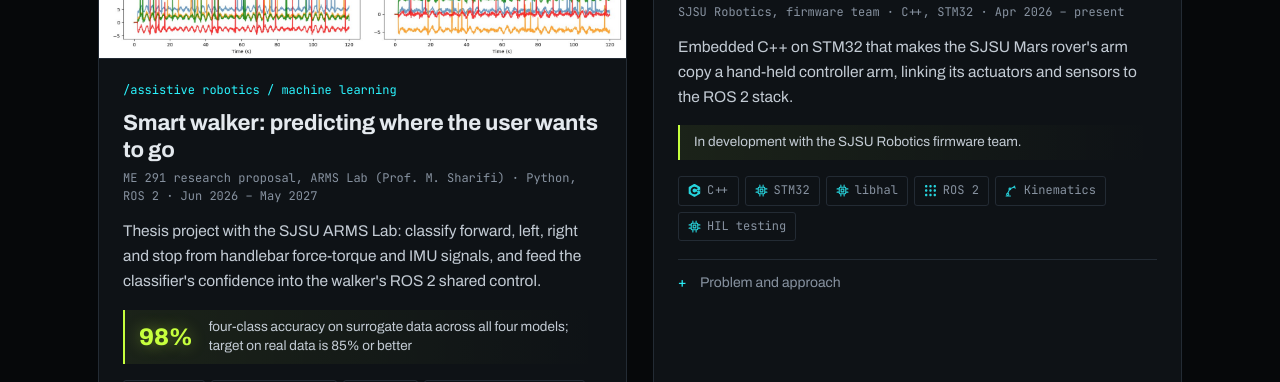
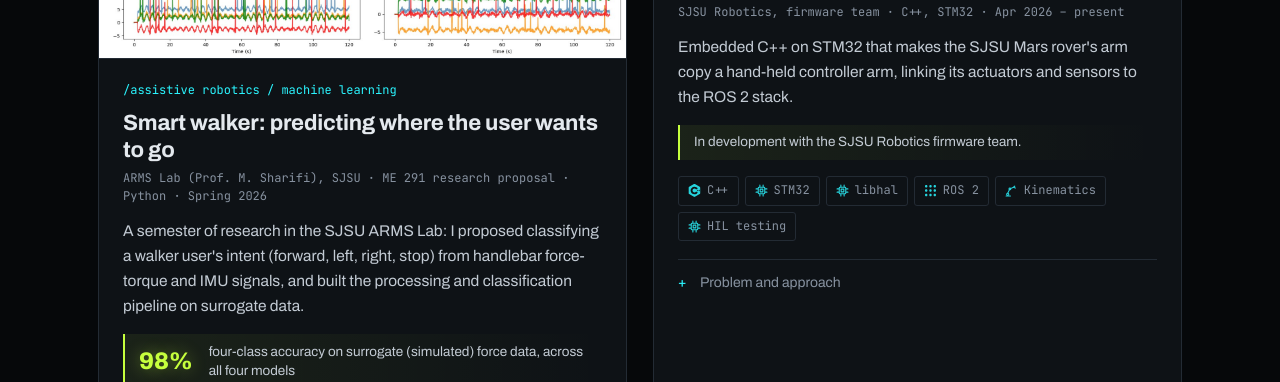
Before and after one commit to khushali-patel1299/khushali-patel1299.github.io, a plain HTML site: page index.html in a window 1280 px wide. Shown: the part 5417-5799 px from the top of the page. Drawn offline with Linux system fonts and the light colour scheme; animation ran at ten frames a second.

Commit message:
Add files via upload

```diff
--- a/index.html
+++ b/index.html
@@ -262,13 +262,13 @@ const PROJECTS = [
   {
     title: "Smart walker: predicting where the user wants to go",
     category: "assistive robotics / machine learning",
-    summary: "Thesis project with the SJSU ARMS Lab: classify forward, left, right and stop from handlebar force-torque and IMU signals, and feed the classifier's confidence into the walker's ROS 2 shared control.",
-    context: "ME 291 research proposal, ARMS Lab (Prof. M. Sharifi) · Python, ROS 2 · Jun 2026 – May 2027",
+    summary: "A semester of research in the SJSU ARMS Lab: I proposed classifying a walker user's intent (forward, left, right, stop) from handlebar force-torque and IMU signals, and built the processing and classification pipeline on surrogate data.",
+    context: "ARMS Lab (Prof. M. Sharifi), SJSU · ME 291 research proposal · Python · Spring 2026",
     problem: "The walker reads user intent with hand-tuned force rules that break across users and conditions.",
-    approach: "Built the full pipeline on surrogate 100 Hz force data first: Butterworth filtering, offset correction, dead-zone thresholding, 0.5 s sliding-window features, and four classifiers compared per class. Next: real data from participants and a ROS 2 node under 50 ms latency.",
+    approach: "Wrote the research proposal and built the full pipeline on surrogate 100 Hz force data: Butterworth filtering, offset correction, dead-zone thresholding, 0.5 s sliding-window features, and four classifiers compared per class. The proposal planned real-participant data and a ROS 2 shared-control node as follow-on work.",
     resultNum: "98%",
-    resultText: "four-class accuracy on surrogate data across all four models; target on real data is 85% or better",
-    tags: ["Python", "scikit-learn", "ROS 2", "Signal processing", "Shared control"],
+    resultText: "four-class accuracy on surrogate (simulated) force data, across all four models",
+    tags: ["Python", "scikit-learn", "Signal processing", "Classification", "Research proposal"],
     media: [{src:"assets/walker/preprocessing.jpg", w:1536, h:754, white:true}],
     links: []
   },
@@ -371,7 +371,7 @@ const ICONS = {"python":"python","c++":"cplusplus","c++17":"cplusplus","embedded
   "mujoco":"cube","gazebo":"cube","stm32":"chip","libhal":"chip","i²c":"bus","can":"bus","hil testing":"chip","mediapipe":"eye",
   "sac":"spark","stable-baselines3":"spark","lerobot":"arm","inverse kinematics":"arm","kinematics":"arm","retargeting":"arm",
   "null-space ik":"arm","feedback linearization":"wave","lagrangian dynamics":"wave","pid + feedforward":"wave","system identification":"wave",
-  "ekf":"wave","lqr":"wave","mpc":"wave","cascade pd":"wave","admm qp solver":"chip","nonlinear simulation":"cube","filtering":"wave","nav2":"route","tf2":"axes","tactile sensing":"touch","complementary filter":"wave","ros":"ros","websockets":"route","depth camera":"eye","scikit-learn":"spark","signal processing":"wave","shared control":"route"};
+  "ekf":"wave","lqr":"wave","mpc":"wave","cascade pd":"wave","admm qp solver":"chip","nonlinear simulation":"cube","filtering":"wave","nav2":"route","tf2":"axes","tactile sensing":"touch","complementary filter":"wave","ros":"ros","websockets":"route","depth camera":"eye","scikit-learn":"spark","signal processing":"wave","shared control":"route","classification":"spark","research proposal":"doc"};
 const tagHTML = t => `<li><i class="ic ic-${ICONS[t.toLowerCase()]||"dot"}" aria-hidden="true"></i>${esc(t)}</li>`;
 
 const mediaHTML = p => {
```
